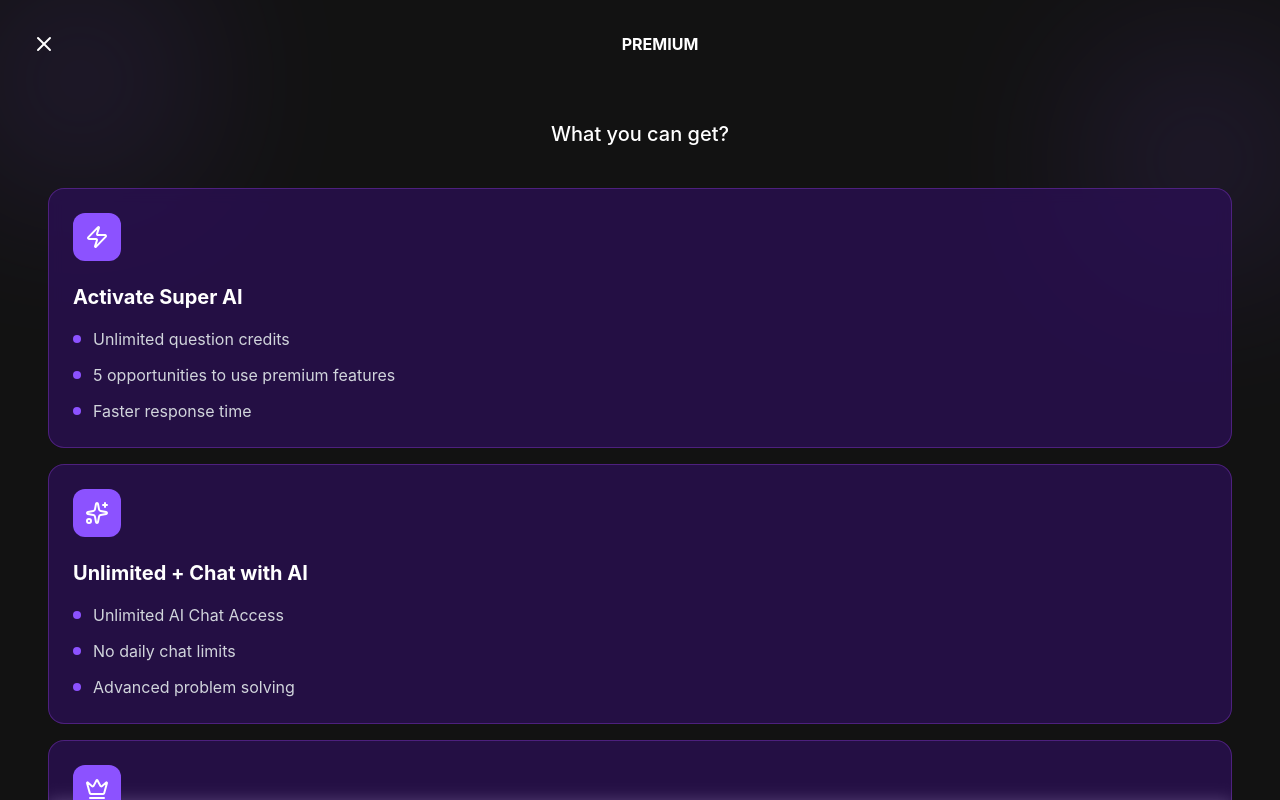
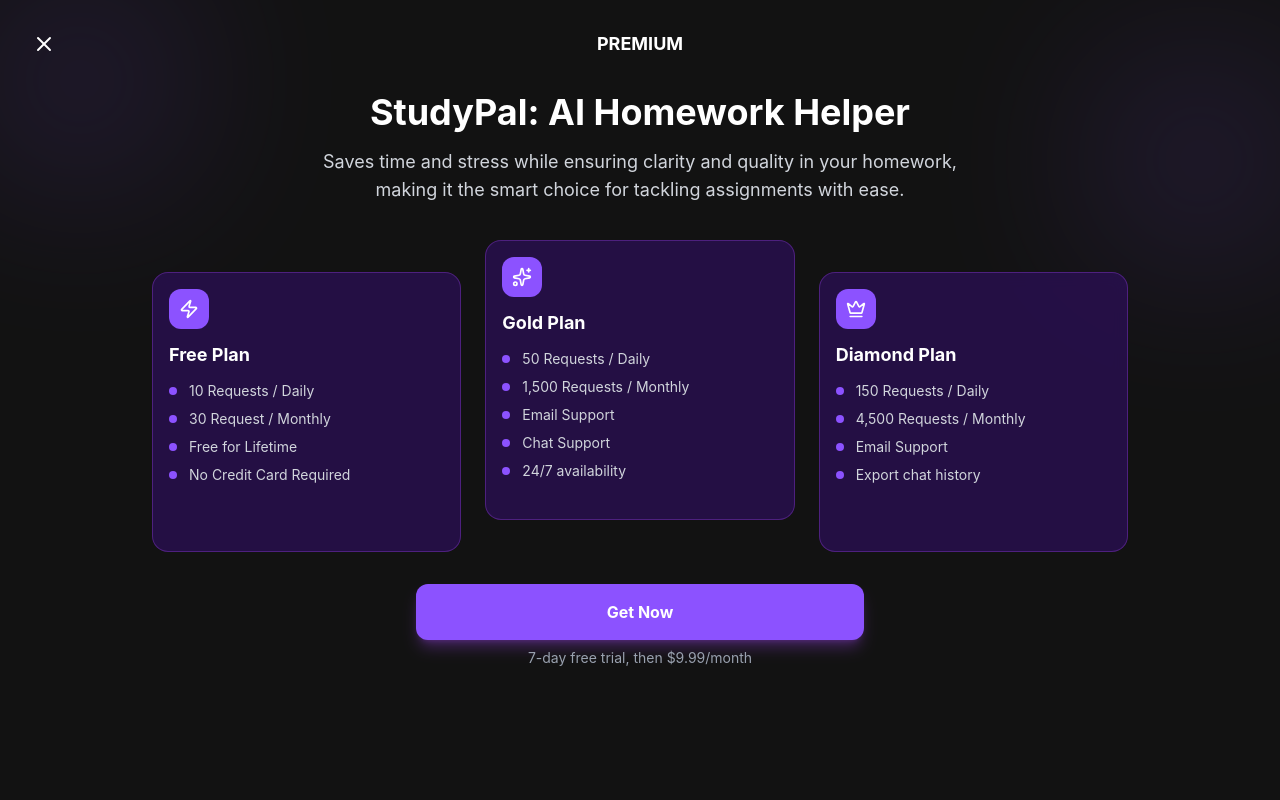
Before and after one commit to dlo137/StudyPal-AI, a React (Vite) app: page / in a window 1280 px wide. Both pictures are taken after a click on the button "Upgrade". Shown: the top 800 px of the page. Built offline with nearby package versions, Linux system fonts and the light colour scheme.

Commit message:
updated premium page stlying

```diff
--- a/src/pages/PremiumFeatures.tsx
+++ b/src/pages/PremiumFeatures.tsx
@@ -6,100 +6,127 @@ export function PremiumFeatures() {
   const navigate = useNavigate();
 
   return (
-    <div className="flex flex-col min-h-screen bg-[#121212] text-white p-6 relative">
-      <div className="flex justify-between items-center mb-10 relative z-50">
+    <div className="flex flex-col min-h-screen bg-[#121212] text-white relative">
+      {/* Header with X button and PREMIUM text */}
+      <div className="flex items-center justify-between p-6 relative z-50">
         <button
           onClick={() => navigate('/')}
           className="text-white hover:text-gray-300 transition cursor-pointer p-2 hover:bg-gray-800 rounded-full"
         >
           <XIcon size={24} />
         </button>
-        <span className="font-bold">PREMIUM</span>
-        <div></div>
+        <div className="absolute left-1/2 transform -translate-x-1/2">
+          <span className="font-bold text-lg">PREMIUM</span>
+        </div>
+        <div></div> {/* Empty div for proper spacing */}
       </div>
+
       {/* Background sparkles effect */}
       <div className="absolute inset-0 overflow-hidden z-0">
         <div className="absolute w-40 h-40 bg-[#8C52FF] rounded-full filter blur-[100px] top-0 left-0 opacity-30"></div>
         <div className="absolute w-40 h-40 bg-[#8C52FF] rounded-full filter blur-[100px] top-20 right-0 opacity-30"></div>
       </div>
-      <div className="relative z-10">
-        {/* Header */}
-        <div className="flex items-center justify-between p-4">
-          <h1 className="text-xl font-medium text-center flex-1">
-            What you can get?
-          </h1>
+
+      <div className="relative z-10 max-w-5xl mx-auto w-full pt-1 pl-6 pr-6 pb-6">
+        {/* Title and Description Section */}
+        <div className="text-center mb-12">
+          <h1 className="text-3xl md:text-4xl font-bold mb-4">StudyPal: AI Homework Helper</h1>
+          <p className="text-lg text-gray-300 max-w-2xl mx-auto">
+            Saves time and stress while ensuring clarity and quality in your homework, making it the smart choice for tackling assignments with ease.
+          </p>
         </div>
-        {/* Content */}
-        <div className="flex flex-col items-center p-6 space-y-4">
+
+        {/* Cards - 3 column layout on desktop, stacked on mobile */}
+        <div className="grid grid-cols-1 md:grid-cols-3 gap-6 mb-8 md:items-end pt-5">
           {/* Card 1 */}
-          <div className="w-full bg-[#2a1052]/80 p-6 rounded-2xl border border-purple-500/30 backdrop-blur-sm">
-            <div className="bg-[#8C52FF] inline-block p-3 rounded-xl mb-4">
-              <ZapIcon size={24} className="text-white" />
+          <div className="bg-[#2a1052]/80 p-4 rounded-2xl border border-purple-500/30 backdrop-blur-sm min-h-[280px] flex flex-col max-w-xs mx-auto md:mx-0 relative">
+            <div className="bg-[#8C52FF] w-10 h-10 flex items-center justify-center rounded-xl mb-3">
+              <ZapIcon size={20} className="text-white" />
             </div>
-            <h3 className="text-xl font-bold mb-4">Activate Super AI</h3>
-            <ul className="space-y-3 text-gray-300">
+            <h3 className="text-lg font-bold mb-3">Free Plan</h3>
+            <ul className="space-y-2 text-gray-300 flex-1 text-sm">
               <li className="flex items-center space-x-3">
                 <div className="w-2 h-2 rounded-full bg-[#8C52FF]"></div>
-                <span>Unlimited question credits</span>
+                <span>10 Requests / Daily</span>
               </li>
               <li className="flex items-center space-x-3">
                 <div className="w-2 h-2 rounded-full bg-[#8C52FF]"></div>
-                <span>5 opportunities to use premium features</span>
+                <span>30 Request / Monthly </span>
               </li>
               <li className="flex items-center space-x-3">
                 <div className="w-2 h-2 rounded-full bg-[#8C52FF]"></div>
-                <span>Faster response time</span>
+                <span>Free for Lifetime</span>
+              </li>
+              <li className="flex items-center space-x-3">
+                <div className="w-2 h-2 rounded-full bg-[#8C52FF]"></div>
+                <span>No Credit Card Required</span>
               </li>
             </ul>
           </div>
-          {/* Card 2 */}
-          <div className="w-full bg-[#2a1052]/80 p-6 rounded-2xl border border-purple-500/30 backdrop-blur-sm">
-            <div className="bg-[#8C52FF] inline-block p-3 rounded-xl mb-4">
-              <SparklesIcon size={24} className="text-white" />
+
+          {/* Card 2 - Elevated */}
+          <div className="bg-[#2a1052]/80 p-4 rounded-2xl border border-purple-500/30 backdrop-blur-sm min-h-[280px] flex flex-col max-w-xs mx-auto md:mx-0 relative md:-mt-8 mb-8">
+            <div className="bg-[#8C52FF] w-10 h-10 flex items-center justify-center rounded-xl mb-3">
+              <SparklesIcon size={20} className="text-white" />
             </div>
-            <h3 className="text-xl font-bold mb-4">Unlimited + Chat with AI</h3>
-            <ul className="space-y-3 text-gray-300">
+            <h3 className="text-lg font-bold mb-3"> Gold Plan </h3>
+            <ul className="space-y-2 text-gray-300 flex-1 text-sm">
               <li className="flex items-center space-x-3">
                 <div className="w-2 h-2 rounded-full bg-[#8C52FF]"></div>
-                <span>Unlimited AI Chat Access</span>
+                <span>50 Requests / Daily</span>
               </li>
               <li className="flex items-center space-x-3">
                 <div className="w-2 h-2 rounded-full bg-[#8C52FF]"></div>
-                <span>No daily chat limits</span>
+                <span>1,500 Requests / Monthly </span>
               </li>
               <li className="flex items-center space-x-3">
                 <div className="w-2 h-2 rounded-full bg-[#8C52FF]"></div>
-                <span>Advanced problem solving</span>
+                <span>Email Support</span>
+              </li>
+              <li className="flex items-center space-x-3">
+                <div className="w-2 h-2 rounded-full bg-[#8C52FF]"></div>
+                <span>Chat Support</span>
+              </li>
+              <li className="flex items-center space-x-3">
+                <div className="w-2 h-2 rounded-full bg-[#8C52FF]"></div>
+                <span>24/7 availability</span>
               </li>
             </ul>
           </div>
+
           {/* Card 3 */}
-          <div className="w-full bg-[#2a1052]/80 p-6 rounded-2xl border border-purple-500/30 backdrop-blur-sm">
-            <div className="bg-[#8C52FF] inline-block p-3 rounded-xl mb-4">
-              <CrownIcon size={24} className="text-white" />
+          <div className="bg-[#2a1052]/80 p-4 rounded-2xl border border-purple-500/30 backdrop-blur-sm min-h-[280px] flex flex-col max-w-xs mx-auto md:mx-0 relative">
+            <div className="bg-[#8C52FF] w-10 h-10 flex items-center justify-center rounded-xl mb-3">
+              <CrownIcon size={20} className="text-white" />
             </div>
-            <h3 className="text-xl font-bold mb-4">
-              Unlock Exclusive Features
+            <h3 className="text-lg font-bold mb-3">
+              Diamond Plan
             </h3>
-            <ul className="space-y-3 text-gray-300">
+            <ul className="space-y-2 text-gray-300 flex-1 text-sm">
               <li className="flex items-center space-x-3">
                 <div className="w-2 h-2 rounded-full bg-[#8C52FF]"></div>
-                <span>Access to all premium features</span>
+                <span>150 Requests / Daily</span>
               </li>
               <li className="flex items-center space-x-3">
                 <div className="w-2 h-2 rounded-full bg-[#8C52FF]"></div>
-                <span>Priority support</span>
+                <span> 4,500 Requests / Monthly </span>
               </li>
               <li className="flex items-center space-x-3">
                 <div className="w-2 h-2 rounded-full bg-[#8C52FF]"></div>
-                <span>Early access to new features</span>
+                <span>Email Support</span>
+              </li>
+
+              <li className="flex items-center space-x-3">
+                <div className="w-2 h-2 rounded-full bg-[#8C52FF]"></div>
+                <span>Export chat history</span>
               </li>
             </ul>
           </div>
         </div>
+
         {/* Bottom CTA */}
-        <div className="p-4 mt-4">
-          <button className="w-full p-4 rounded-xl bg-[#8C52FF] text-white font-bold shadow-lg shadow-purple-500/30">
+        <div className="max-w-md mx-auto">
+          <button className="w-full p-4 rounded-xl bg-[#8C52FF] text-white font-bold shadow-lg shadow-purple-500/30 hover:bg-[#7a4ae6] transition-colors">
             Get Now
           </button>
           <p className="text-center text-sm text-gray-400 mt-2">
```
